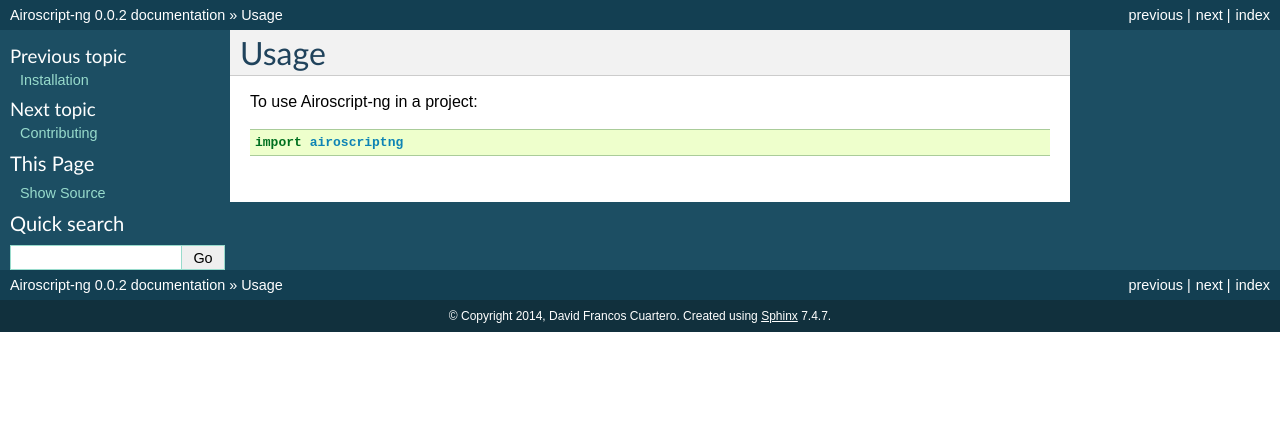
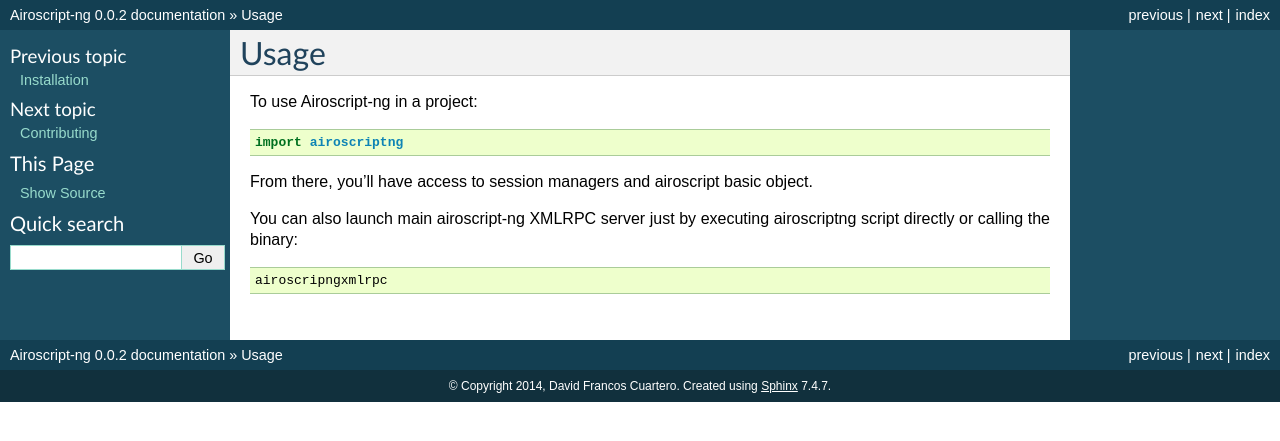
Before and after one commit to DmitriyLanchakov/airoscriptng, a Sphinx documentation site: the page built from docs/usage.rst, in a window 1280 px wide. Shown: the top 441 px of the page. Built offline with Sphinx 7.4.7, drawn with Linux system fonts in a browser that asks for light colours.

Commit message:
Updated usage

```diff
--- a/docs/usage.rst
+++ b/docs/usage.rst
@@ -5,3 +5,10 @@
 To use Airoscript-ng in a project::
 
     import airoscriptng
+
+From there, you'll have access to session managers and airoscript basic object.
+
+You can also launch main airoscript-ng XMLRPC server just by
+executing airoscriptng script directly or calling the binary::
+
+    airoscripngxmlrpc
```
